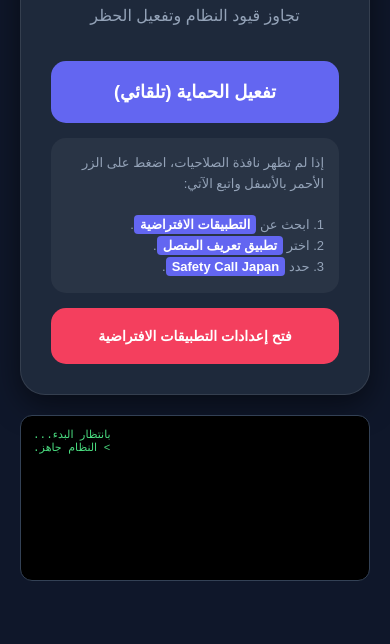
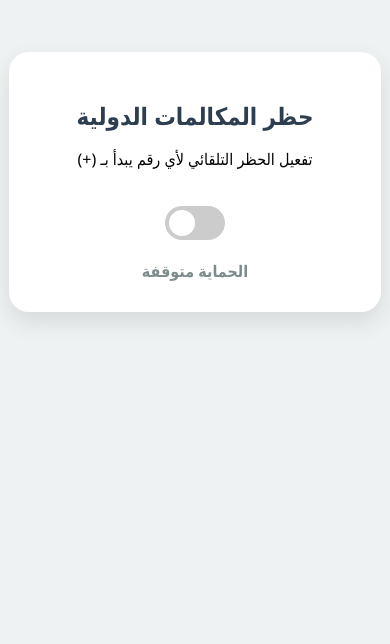
Before and after one commit to zkimtar-ops/Safety-Call-Japan, a website: page www/index.html in a window 390 px wide. Shown: the part 240-884 px from the top of the page. After the commit the page ends 844 px from the top, so only its background shows below. Drawn offline with Linux system fonts and the light colour scheme; some packages are replaced by stand-ins of ours.

Commit message:
Update index.html

```diff
--- a/www/index.html
+++ b/www/index.html
@@ -2,112 +2,36 @@
 <html lang="ar" dir="rtl">
 <head>
     <meta charset="UTF-8">
-    <meta name="viewport" content="width=device-width, initial-scale=1.0, maximum-scale=1.0, user-scalable=no">
-    <title>Safety Call Japan - Extreme Fix</title>
+    <meta name="viewport" content="width=device-width, initial-scale=1.0">
+    <title>حاجز المكالمات الدولية</title>
     <style>
-        :root { --p: #6366f1; --s: #10b981; --err: #f43f5e; --bg: #0f172a; --c: #1e293b; }
-        body { font-family: sans-serif; background: var(--bg); color: white; margin: 0; padding: 20px; text-align: center; display: flex; flex-direction: column; min-height: 100vh; justify-content: center; }
-        .card { background: var(--c); border-radius: 25px; padding: 30px; border: 1px solid rgba(255,255,255,0.1); box-shadow: 0 10px 30px rgba(0,0,0,0.5); }
-        .btn { background: var(--p); color: white; border: none; padding: 20px; border-radius: 15px; width: 100%; font-weight: bold; font-size: 18px; cursor: pointer; margin-top: 20px; }
-        .btn-manual { background: var(--err); font-size: 14px; margin-top: 15px; }
-        #log { background: #000; color: #4ade80; font-family: monospace; font-size: 11px; padding: 12px; border-radius: 12px; margin-top: 20px; text-align: left; height: 140px; overflow-y: auto; border: 1px solid #334155; }
-        .guide { background: rgba(255,255,255,0.05); padding: 15px; border-radius: 15px; margin-top: 15px; font-size: 13px; color: #94a3b8; line-height: 1.6; text-align: right; }
-        .success { color: var(--s); font-weight: bold; margin-top: 20px; display: none; }
-        .step { color: #fff; font-weight: bold; background: var(--p); padding: 2px 6px; border-radius: 4px; }
+        body { font-family: 'Segoe UI', Tahoma, Geneva, Verdana, sans-serif; background: #eef2f3; display: flex; justify-content: center; align-items: center; height: 100vh; margin: 0; }
+        .container { background: white; padding: 30px; border-radius: 20px; box-shadow: 0 10px 25px rgba(0,0,0,0.1); width: 80%; max-width: 400px; text-align: center; }
+        h1 { color: #2c3e50; font-size: 1.5rem; }
+        .toggle-switch { position: relative; display: inline-block; width: 60px; height: 34px; margin: 20px 0; }
+        .toggle-switch input { opacity: 0; width: 0; height: 0; }
+        .slider { position: absolute; cursor: pointer; top: 0; left: 0; right: 0; bottom: 0; background-color: #ccc; transition: .4s; border-radius: 34px; }
+        .slider:before { position: absolute; content: ""; height: 26px; width: 26px; left: 4px; bottom: 4px; background-color: white; transition: .4s; border-radius: 50%; }
+        input:checked + .slider { background-color: #e74c3c; }
+        input:checked + .slider:before { transform: translateX(26px); }
+        .status-text { font-weight: bold; color: #7f8c8d; }
     </style>
 </head>
 <body>
 
-    <div class="card">
-        <div style="font-size: 60px;">🛡️</div>
-        <h1>درع اليابان</h1>
-        <p style="color: #94a3b8;">تجاوز قيود النظام وتفعيل الحظر</p>
+<div class="container">
+    <h1>حظر المكالمات الدولية</h1>
+    <p>تفعيل الحظر التلقائي لأي رقم يبدأ بـ (+)</p>
 
-        <div id="setupView">
-            <button class="btn" onclick="forcePermissionRequest()">تفعيل الحماية (تلقائي)</button>
+    <label class="toggle-switch">
+        <input type="checkbox" id="blockToggle">
+        <span class="slider"></span>
+    </label>
 
-            <div class="guide">
-                إذا لم تظهر نافذة الصلاحيات، اضغط على الزر الأحمر بالأسفل واتبع الآتي:<br><br>
-                1. ابحث عن <span class="step">التطبيقات الافتراضية</span>.<br>
-                2. اختر <span class="step">تطبيق تعريف المتصل</span>.<br>
-                3. حدد <span class="step">Safety Call Japan</span>.
-            </div>
+    <div id="statusLabel" class="status-text">الحماية متوقفة</div>
+</div>
 
-            <button class="btn btn-manual" onclick="openRolesSettings()">فتح إعدادات التطبيقات الافتراضية</button>
-        </div>
-
-        <div id="activeView" class="success">
-            <h2>✅ النظام في وضع الاستعداد</h2>
-            <p>تم تفعيل الحماية بنجاح.</p>
-        </div>
-    </div>
-
-    <div id="log">بانتظار البدء...<br></div>
-
-    <script src="cordova.js"></script>
-    <script>
-        const logBox = document.getElementById('log');
-        function addLog(m) { logBox.innerHTML += `> ${m}<br>`; logBox.scrollTop = logBox.scrollHeight; }
-
-        function forcePermissionRequest() {
-            addLog("محاولة كسر قيود النظام...");
-            if (typeof cordova === 'undefined') return addLog("خطأ: Cordova مفقود");
-
-            const perms = cordova.plugins.permissions;
-            const list = [
-                perms.READ_PHONE_STATE,
-                perms.ANSWER_PHONE_CALLS,
-                perms.READ_CALL_LOG
-            ];
-
-            // نطلب الصلاحيات واحداً تلو الآخر لضمان استجابة النظام
-            perms.requestPermission(list[0], () => {
-                addLog("تم منح صلاحية الهاتف.");
-                perms.requestPermission(list[1], () => {
-                    addLog("تم منح صلاحية الرد.");
-                    perms.requestPermission(list[2], () => {
-                        addLog("تم منح سجل المكالمات.");
-                        openRolesSettings();
-                    }, () => showFailure());
-                }, () => showFailure());
-            }, () => showFailure());
-        }
-
-        function openRolesSettings() {
-            addLog("فتح شاشة الـ Roles مباشرة...");
-            if (window.cordova && cordova.plugins.settings) {
-                // محاولة فتح شاشة التطبيقات الافتراضية
-                cordova.plugins.settings.open("manage_default_apps", () => {
-                    addLog("يرجى اختيار التطبيق كافتراضي.");
-                    checkStatus();
-                }, (err) => {
-                    addLog("فشل فتح الشاشة. نفتح معلومات التطبيق...");
-                    cordova.plugins.settings.open("application_details");
-                });
-            }
-        }
-
-        function showFailure() {
-            addLog("النظام لا يزال يرفض. يرجى التفعيل اليدوي.");
-            // هز الهاتف كتحذير إذا كان متاحاً
-            if (navigator.vibrate) navigator.vibrate(500);
-        }
-
-        function checkStatus() {
-            localStorage.setItem('final_shield_on', 'true');
-            setTimeout(() => {
-                document.getElementById('setupView').style.display = 'none';
-                document.getElementById('activeView').style.display = 'block';
-            }, 3000);
-        }
-
-        document.addEventListener('deviceready', () => {
-            addLog("النظام جاهز.");
-            if (localStorage.getItem('final_shield_on') === 'true') {
-                document.getElementById('setupView').style.display = 'none';
-                document.getElementById('activeView').style.display = 'block';
-            }
-        }, false);
-    </script>
+<script src="cordova.js"></script>
+<script src="js/index.js"></script>
 </body>
 </html>
```
